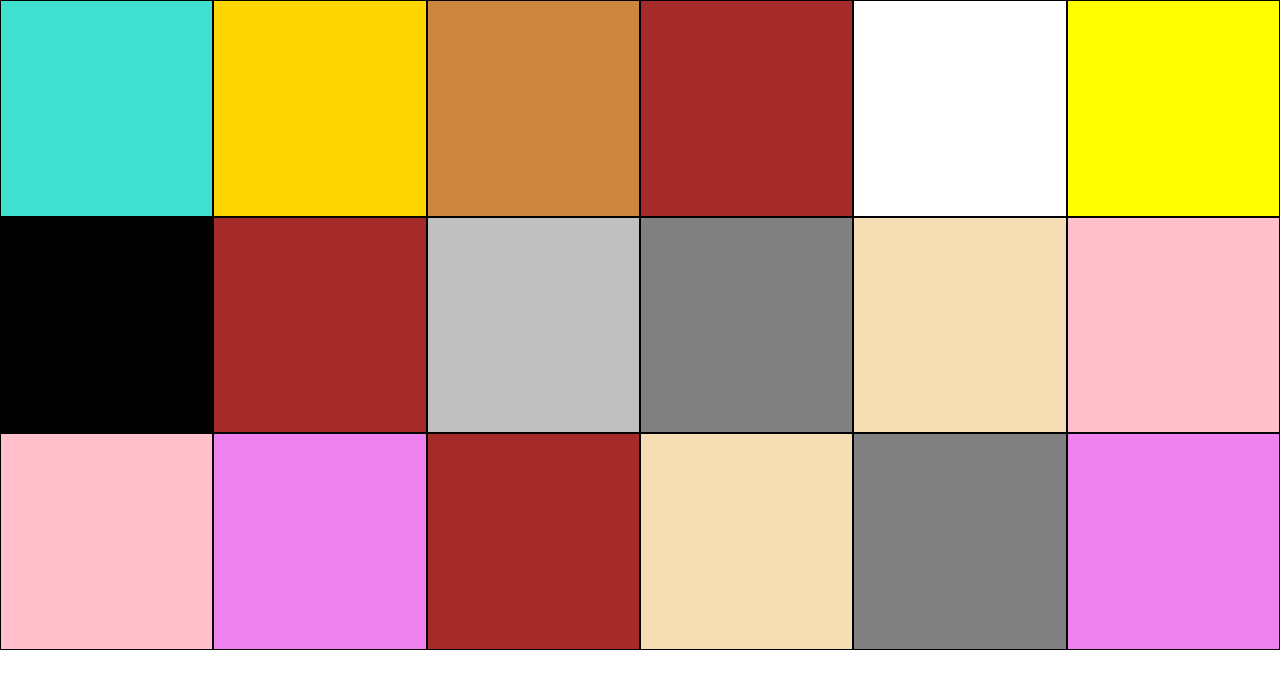
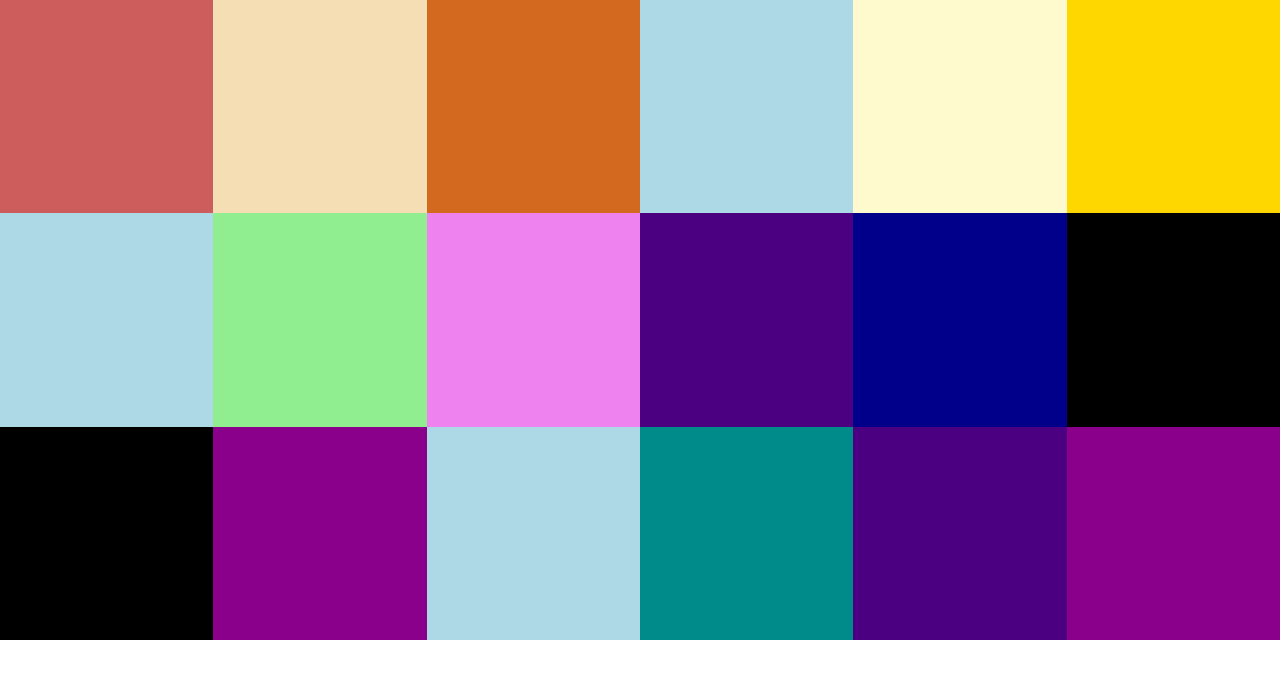
Before and after one commit to AndrewHuntington/color-boxes, a React (Create React App) app: page / in a window 1280 px wide. Shown: the top 688 px of the page. Built offline with nearby package versions, Linux system fonts and the light colour scheme.

Commit message:
Finish functionallity

```diff
--- a/src/BoxContainer.js
+++ b/src/BoxContainer.js
@@ -1,13 +1,9 @@
 import React, { Component } from "react";
 import ColorSquare from "./ColorSquare";
 import "./BoxContainer.css";
+import { randomIndex } from "./helpers";
 
 class BoxContainer extends Component {
-  constructor(props) {
-    super(props);
-    this.randomIndex = this.randomIndex.bind(this);
-  }
-
   static defaultProps = {
     colors: [
       "green",
@@ -28,34 +24,102 @@ class BoxContainer extends Component {
       "wheat",
       "violet",
       "peru",
+      "lightgreen",
+      "lightblue",
+      "lightgrey",
+      "lemonchiffon",
+      "honeydew",
+      "indigo",
+      "goldenrod",
+      "indianred",
+      "hotpink",
+      "khaki",
+      "darkolivegreen",
+      "darkblue",
+      "darkcyan",
+      "darkmagenta",
+      "darkorange",
+      "coral",
+      "chocolate",
     ],
   };
 
-  randomIndex() {
-    return Math.floor(Math.random() * this.props.colors.length);
-  }
-
   render() {
+    const numOfColors = this.props.colors.length;
     return (
       <div className="BoxContainer">
-        <ColorSquare color={this.props.colors[this.randomIndex()]} />
-        <ColorSquare color={this.props.colors[this.randomIndex()]} />
-        <ColorSquare color={this.props.colors[this.randomIndex()]} />
-        <ColorSquare color={this.props.colors[this.randomIndex()]} />
-        <ColorSquare color={this.props.colors[this.randomIndex()]} />
-        <ColorSquare color={this.props.colors[this.randomIndex()]} />
-        <ColorSquare color={this.props.colors[this.randomIndex()]} />
-        <ColorSquare color={this.props.colors[this.randomIndex()]} />
-        <ColorSquare color={this.props.colors[this.randomIndex()]} />
-        <ColorSquare color={this.props.colors[this.randomIndex()]} />
-        <ColorSquare color={this.props.colors[this.randomIndex()]} />
-        <ColorSquare color={this.props.colors[this.randomIndex()]} />
-        <ColorSquare color={this.props.colors[this.randomIndex()]} />
-        <ColorSquare color={this.props.colors[this.randomIndex()]} />
-        <ColorSquare color={this.props.colors[this.randomIndex()]} />
-        <ColorSquare color={this.props.colors[this.randomIndex()]} />
-        <ColorSquare color={this.props.colors[this.randomIndex()]} />
-        <ColorSquare color={this.props.colors[this.randomIndex()]} />
+        <ColorSquare
+          color={this.props.colors[randomIndex(numOfColors)]}
+          colorList={this.props.colors}
+        />
+        <ColorSquare
+          color={this.props.colors[randomIndex(numOfColors)]}
+          colorList={this.props.colors}
+        />
+        <ColorSquare
+          color={this.props.colors[randomIndex(numOfColors)]}
+          colorList={this.props.colors}
+        />
+        <ColorSquare
+          color={this.props.colors[randomIndex(numOfColors)]}
+          colorList={this.props.colors}
+        />
+        <ColorSquare
+          color={this.props.colors[randomIndex(numOfColors)]}
+          colorList={this.props.colors}
+        />
+        <ColorSquare
+          color={this.props.colors[randomIndex(numOfColors)]}
+          colorList={this.props.colors}
+        />
+        <ColorSquare
+          color={this.props.colors[randomIndex(numOfColors)]}
+          colorList={this.props.colors}
+        />
+        <ColorSquare
+          color={this.props.colors[randomIndex(numOfColors)]}
+          colorList={this.props.colors}
+        />
+        <ColorSquare
+          color={this.props.colors[randomIndex(numOfColors)]}
+          colorList={this.props.colors}
+        />
+        <ColorSquare
+          color={this.props.colors[randomIndex(numOfColors)]}
+          colorList={this.props.colors}
+        />
+        <ColorSquare
+          color={this.props.colors[randomIndex(numOfColors)]}
+          colorList={this.props.colors}
+        />
+        <ColorSquare
+          color={this.props.colors[randomIndex(numOfColors)]}
+          colorList={this.props.colors}
+        />
+        <ColorSquare
+          color={this.props.colors[randomIndex(numOfColors)]}
+          colorList={this.props.colors}
+        />
+        <ColorSquare
+          color={this.props.colors[randomIndex(numOfColors)]}
+          colorList={this.props.colors}
+        />
+        <ColorSquare
+          color={this.props.colors[randomIndex(numOfColors)]}
+          colorList={this.props.colors}
+        />
+        <ColorSquare
+          color={this.props.colors[randomIndex(numOfColors)]}
+          colorList={this.props.colors}
+        />
+        <ColorSquare
+          color={this.props.colors[randomIndex(numOfColors)]}
+          colorList={this.props.colors}
+        />
+        <ColorSquare
+          color={this.props.colors[randomIndex(numOfColors)]}
+          colorList={this.props.colors}
+        />
       </div>
     );
   }
--- a/src/ColorSquare.css
+++ b/src/ColorSquare.css
@@ -1,5 +1,4 @@
 .ColorSquare {
   width: calc(var(--container-width) / 6);
   height: calc(var(--container-height) / 3);
-  border: 1px solid black;
 }
--- a/src/ColorSquare.js
+++ b/src/ColorSquare.js
@@ -1,12 +1,34 @@
 import React, { Component } from "react";
+import { randomIndex } from "./helpers";
 import "./ColorSquare.css";
 
 class ColorSquare extends Component {
+  constructor(props) {
+    super(props);
+    this.state = {
+      color: this.props.color,
+    };
+    this.changeColor = this.changeColor.bind(this);
+  }
+
+  changeColor() {
+    const colors = this.props.colorList;
+    const oldColor = this.state.color;
+    const newColor = colors[randomIndex(colors.length)];
+
+    if (oldColor !== newColor) {
+      this.setState({ color: newColor });
+    } else {
+      this.changeColor();
+    }
+  }
+
   render() {
     return (
       <div
         className="ColorSquare"
-        style={{ backgroundColor: this.props.color }}
+        style={{ backgroundColor: this.state.color }}
+        onClick={this.changeColor}
       ></div>
     );
   }
--- /dev/null
+++ b/src/helpers.js
@@ -0,0 +1,5 @@
+function randomIndex(maxNum) {
+  return Math.floor(Math.random() * maxNum);
+}
+
+export { randomIndex };
--- a/src/index.css
+++ b/src/index.css
@@ -6,7 +6,9 @@
 
 :root {
   --container-width: 100vw;
-  --container-height: 650px;
+  --container-height: calc(var(--square-height) * 3);
+  --square-width: calc(var(--container-width) / 6);
+  --square-height: var(--square-width);
 }
 
 body {
```
